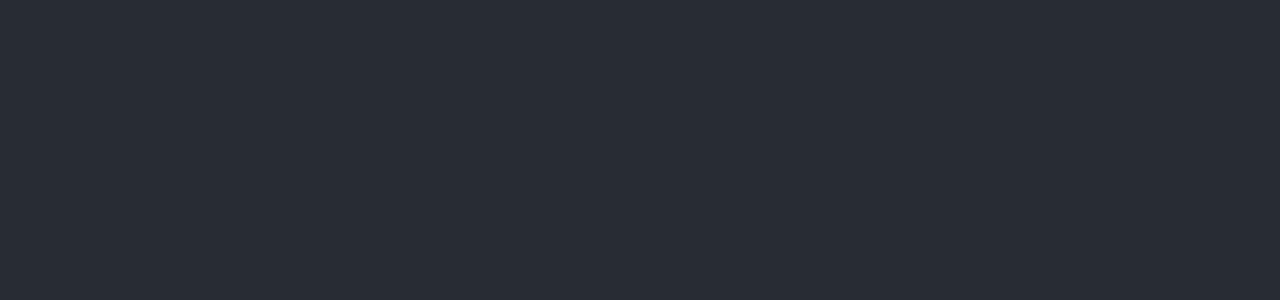
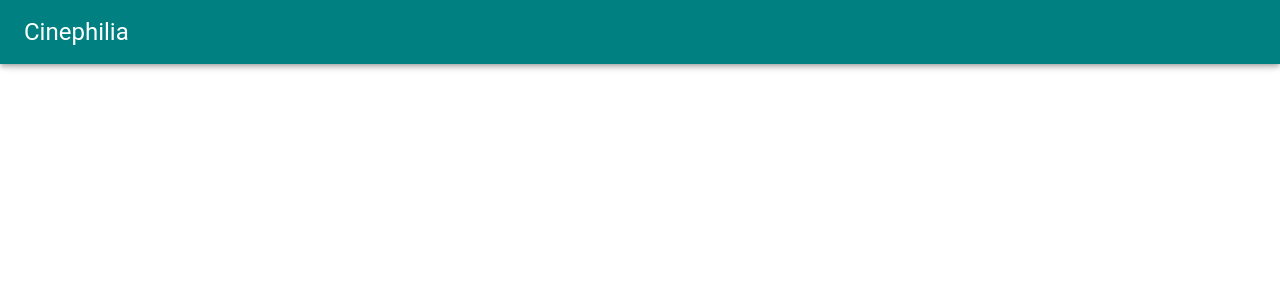
Before and after one commit to VijayaPrashanth/beachbasicfrontend, a React (Create React App) app: page / in a window 1280 px wide. Shown: the top 300 px of the page. Built offline with nearby package versions, Linux system fonts and the light colour scheme.

Commit message:
Add. dependency for materialuicore and add film favicon

```diff
--- a/package.json
+++ b/package.json
@@ -3,6 +3,7 @@
   "version": "0.1.0",
   "private": true,
   "dependencies": {
+    "@material-ui/core": "^4.12.4",
     "@testing-library/jest-dom": "^5.14.1",
     "@testing-library/react": "^13.0.0",
     "@testing-library/user-event": "^13.2.1",
--- a/public/index.html
+++ b/public/index.html
@@ -2,14 +2,14 @@
 <html lang="en">
   <head>
     <meta charset="utf-8" />
-    <link rel="icon" href="%PUBLIC_URL%/favicon.ico" />
+    <link rel="icon" href="%PUBLIC_URL%/film.png" />
     <meta name="viewport" content="width=device-width, initial-scale=1" />
     <meta name="theme-color" content="#000000" />
     <meta
       name="description"
       content="Web site created using create-react-app"
     />
-    <link rel="apple-touch-icon" href="%PUBLIC_URL%/logo192.png" />
+    <link rel="apple-touch-icon" href="%PUBLIC_URL%/film.png" />
     <!--
       manifest.json provides metadata used when your web app is installed on a
       user's mobile device or desktop. See https://developers.google.com/web/fundamentals/web-app-manifest/
@@ -24,7 +24,7 @@
       work correctly both with client-side routing and a non-root public URL.
       Learn how to configure a non-root public URL by running `npm run build`.
     -->
-    <title>React App</title>
+    <title>Cinephile</title>
   </head>
   <body>
     <noscript>You need to enable JavaScript to run this app.</noscript>
--- a/src/App.js
+++ b/src/App.js
@@ -1,11 +1,10 @@
 import './App.css';
+import Header from './header/Header';
 
 function App() {
   return (
     <div className="App">
-      <header className="App-header">
-
-      </header>
+      <Header/>
     </div>
   );
 }
--- a/src/header/Header.js
+++ b/src/header/Header.js
@@ -1,10 +1,17 @@
+import { AppBar, Toolbar, Typography } from "@material-ui/core";
+import styles from "./styles/headerStyles";
 const Header = () =>{
 
+    const classes = styles();
     return(
         <>
-        <div data-testid="name">
-            cult
-        </div>
+        <AppBar className={classes.header}>
+            <Toolbar data-testid="name" className={classes.title}>
+               <Typography variant="h5" className={classes.titletext}>
+                Cinephilia
+               </Typography>
+            </Toolbar>
+        </AppBar>
         </>
     );
 };
--- /dev/null
+++ b/src/header/styles/headerStyles.js
@@ -0,0 +1,14 @@
+import { makeStyles } from "@material-ui/core";
+
+export default makeStyles((theme)=>({
+    header:{
+        backgroundColor:"black"
+    },
+    title:{
+        backgroundColor:"teal",
+        display:"flex"
+    },
+    titletext:{
+        color:"white"
+    }
+}));
```
Also changed, not shown: public/film.png (added), 1 other file (tests, documents, lock files or other folders).
